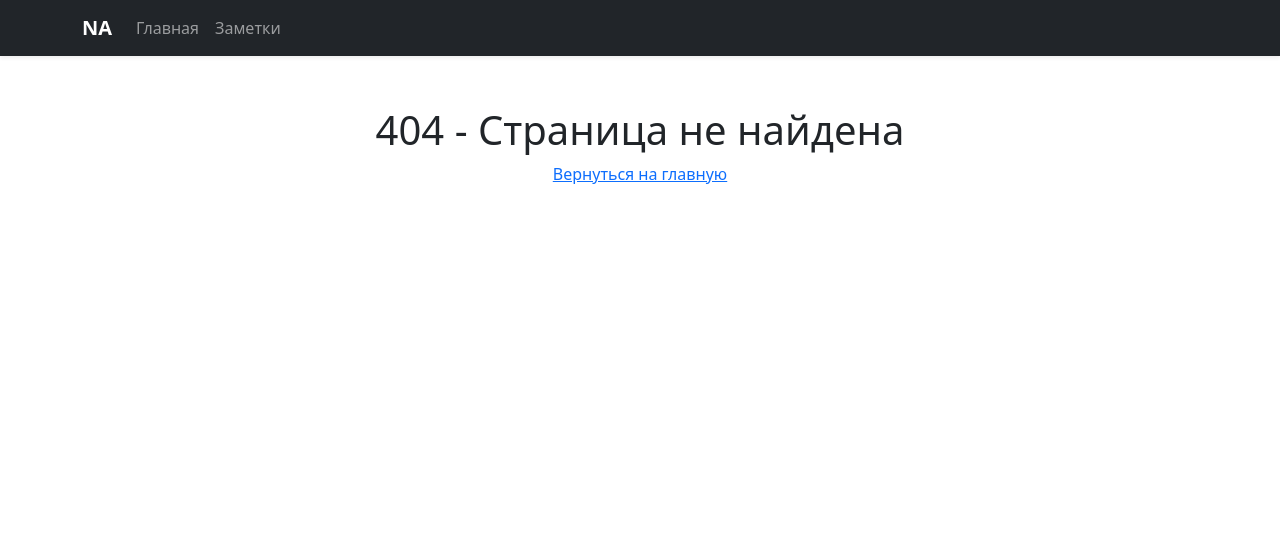
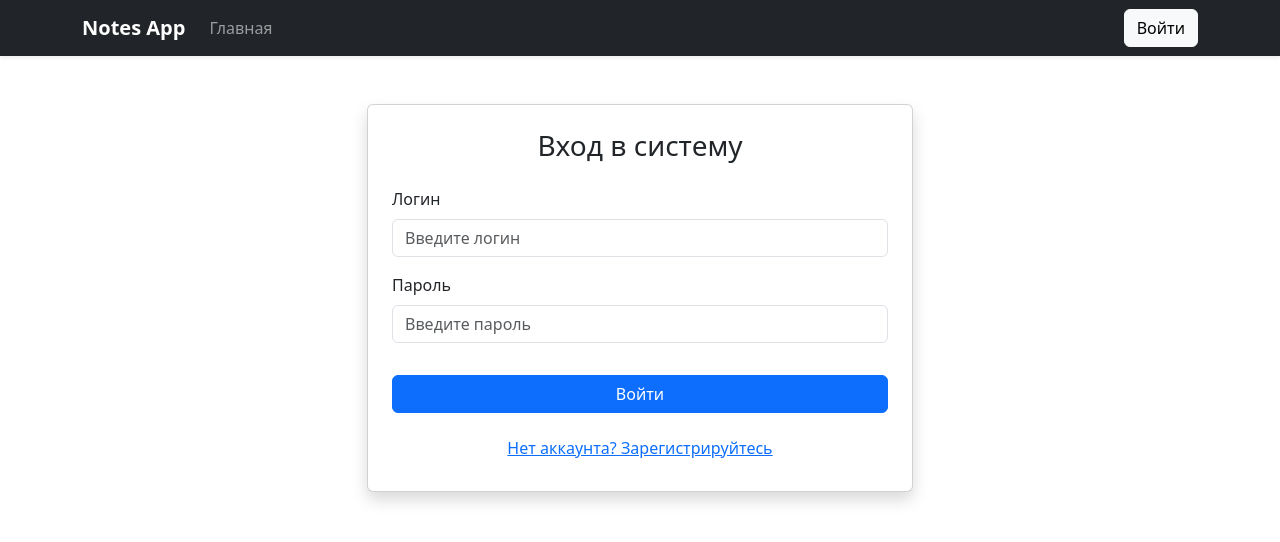
Before and after one commit to k1onnu/notes-app, a React (Vite) app in the folder frontend/: page /login in a window 1280 px wide. Before the commit this address had no page. Shown: the top 542 px of the page. Built offline with nearby package versions, Linux system fonts and the light colour scheme.

Commit message:
feat: implement frontend authentication, route protection, and axios interceptors

```diff
--- a/frontend/src/App.jsx
+++ b/frontend/src/App.jsx
@@ -1,54 +1,88 @@
-import React from 'react';
-import { Routes, Route, NavLink } from 'react-router-dom';
+import React, { useState, useEffect } from 'react';
+import { Routes, Route, NavLink, useNavigate } from 'react-router-dom';
 import { ToastContainer } from 'react-toastify';
 import 'react-toastify/dist/ReactToastify.css';
 import { Home } from './pages/Home';
 import { NotesPage } from './pages/NotesPage';
 import { NotFound } from './pages/NotFound';
+import { LoginPage } from './pages/LoginPage';
+import { ProtectedRoute } from './components/ProtectedRoute';
 
 function App() {
+  const [isAuth, setIsAuth] = useState(false);
+  const [username, setUsername] = useState(''); // Состояние для логина
+  const navigate = useNavigate();
+
+  useEffect(() => {
+    setIsAuth(!!localStorage.getItem('token'));
+    setUsername(localStorage.getItem('username') || 'Пользователь'); // Берем логин
+  }, []);
+
+  const handleLogout = () => {
+    localStorage.removeItem('token');
+    localStorage.removeItem('username'); // Удаляем логин при выходе
+    setIsAuth(false);
+    navigate('/login');
+  };
+
   return (
     <div>
-      {/* Красивая навигационная панель */}
       <nav className="navbar navbar-expand-lg navbar-dark bg-dark mb-4 shadow-sm">
         <div className="container">
           <NavLink className="navbar-brand fw-bold" to="/">
-           NA
+          Notes App
           </NavLink>
-
           <div className="collapse navbar-collapse">
             <ul className="navbar-nav me-auto mb-2 mb-lg-0">
               <li className="nav-item">
-                <NavLink
-                  className={({ isActive }) => isActive ? "nav-link active fw-bold" : "nav-link"}
-                  to="/"
-                >
+                <NavLink className={({ isActive }) => isActive ? "nav-link active fw-bold" : "nav-link"} to="/">
                   Главная
                 </NavLink>
               </li>
-              <li className="nav-item">
-                <NavLink
-                  className={({ isActive }) => isActive ? "nav-link active fw-bold" : "nav-link"}
-                  to="/notes"
-                >
-                  Заметки
+              {isAuth && (
+                <li className="nav-item">
+                  <NavLink className={({ isActive }) => isActive ? "nav-link active fw-bold" : "nav-link"} to="/notes">
+                    Заметки
+                  </NavLink>
+                </li>
+              )}
+            </ul>
+
+            <div className="d-flex align-items-center">
+              {isAuth ? (
+                <>
+                  {/* Отображаем имя пользователя */}
+                  <span className="text-light me-3 fw-bold">
+                    👤 {username}
+                  </span>
+                  <button className="btn btn-outline-light btn-sm" onClick={handleLogout}>
+                    Выйти
+                  </button>
+                </>
+              ) : (
+                <NavLink className="btn btn-outline-light" to="/login">
+                  Войти
                 </NavLink>
-              </li>
-            </ul>
+              )}
+            </div>
           </div>
         </div>
       </nav>
 
-      {/* Основной контент */}
       <div className="container">
         <Routes>
           <Route path="/" element={<Home />} />
-          <Route path="/notes" element={<NotesPage />} />
+          <Route path="/login" element={<LoginPage />} />
+
+          {/* Защищенные маршруты */}
+          <Route element={<ProtectedRoute />}>
+            <Route path="/notes" element={<NotesPage />} />
+          </Route>
+
           <Route path="*" element={<NotFound />} />
         </Routes>
       </div>
 
-      {/* Контейнер для всплывающих уведомлений */}
       <ToastContainer position="bottom-right" autoClose={3000} />
     </div>
   );
--- a/frontend/src/api/axiosConfig.js
+++ b/frontend/src/api/axiosConfig.js
@@ -7,4 +7,30 @@ const api = axios.create({
     },
 });
 
+// Перехватчик запросов: добавляет токен к каждому запросу
+api.interceptors.request.use(
+    (config) => {
+        const token = localStorage.getItem('token');
+        if (token) {
+            config.headers.Authorization = `Bearer ${token}`;
+        }
+        return config;
+    },
+    (error) => Promise.reject(error)
+);
+
+// Перехватчик ответов: если токен протух (401), разлогиниваем
+api.interceptors.response.use(
+    (response) => response,
+    (error) => {
+        if (error.response && error.response.status === 401) {
+            localStorage.removeItem('token');
+            if (window.location.pathname !== '/login') {
+                window.location.href = '/login';
+            }
+        }
+        return Promise.reject(error);
+    }
+);
+
 export default api;
--- /dev/null
+++ b/frontend/src/components/ProtectedRoute.jsx
@@ -0,0 +1,12 @@
+import React from 'react';
+import { Navigate, Outlet } from 'react-router-dom';
+
+export const ProtectedRoute = () => {
+    const token = localStorage.getItem('token');
+
+    if (!token) {
+        return <Navigate to="/login" replace />;
+    }
+
+    return <Outlet />;
+};
--- /dev/null
+++ b/frontend/src/pages/LoginPage.jsx
@@ -0,0 +1,83 @@
+import React, { useState } from 'react';
+import { useNavigate } from 'react-router-dom';
+import api from '../api/axiosConfig';
+import { Input } from '../components/Input';
+import { Button } from '../components/Button';
+import { toast } from 'react-toastify';
+
+export const LoginPage = () => {
+    const [isLogin, setIsLogin] = useState(true);
+    const [username, setUsername] = useState('');
+    const [password, setPassword] = useState('');
+    const [showPassword, setShowPassword] = useState(false);
+    const navigate = useNavigate();
+
+    const handleSubmit = async (e) => {
+        e.preventDefault();
+        if (!username || !password) return toast.warning('Заполните все поля');
+
+        const endpoint = isLogin ? '/auth/login' : '/auth/register';
+
+        try {
+            const response = await api.post(endpoint, { username, password });
+
+            localStorage.setItem('token', response.data.token);
+            localStorage.setItem('username', username);
+
+            toast.success(isLogin ? 'Успешный вход!' : 'Регистрация успешна!');
+            navigate('/notes');
+            window.location.reload();
+        } catch (error) {
+            toast.error(error.response?.data?.message || 'Ошибка авторизации');
+        }
+    };
+
+    return (
+        <div className="row justify-content-center mt-5">
+            <div className="col-md-6">
+                <div className="card shadow">
+                    <div className="card-body p-4">
+                        <h3 className="text-center mb-4">
+                            {isLogin ? 'Вход в систему' : 'Регистрация'}
+                        </h3>
+
+                        <form onSubmit={handleSubmit}>
+                            <Input
+                                label="Логин"
+                                value={username}
+                                onChange={(e) => setUsername(e.target.value)}
+                                placeholder="Введите логин"
+                            />
+
+                            {/* Инпут пароля с кнопкой-глазиком */}
+                            <Input
+                                label="Пароль"
+                                type={showPassword ? "text" : "password"} // Меняем тип
+                                value={password}
+                                onChange={(e) => setPassword(e.target.value)}
+                                placeholder="Введите пароль"
+                                rightElement={{
+                                    content: showPassword ? '🙈' : '👁️',
+                                    onClick: () => setShowPassword(!showPassword)
+                                }}
+                            />
+
+                            <Button type="submit" className="w-100 mt-3">
+                                {isLogin ? 'Войти' : 'Зарегистрироваться'}
+                            </Button>
+                        </form>
+
+                        <div className="text-center mt-3">
+                            <button
+                                className="btn btn-link"
+                                onClick={() => setIsLogin(!isLogin)}
+                            >
+                                {isLogin ? 'Нет аккаунта? Зарегистрируйтесь' : 'Уже есть аккаунт? Войдите'}
+                            </button>
+                        </div>
+                    </div>
+                </div>
+            </div>
+        </div>
+    );
+};
```
